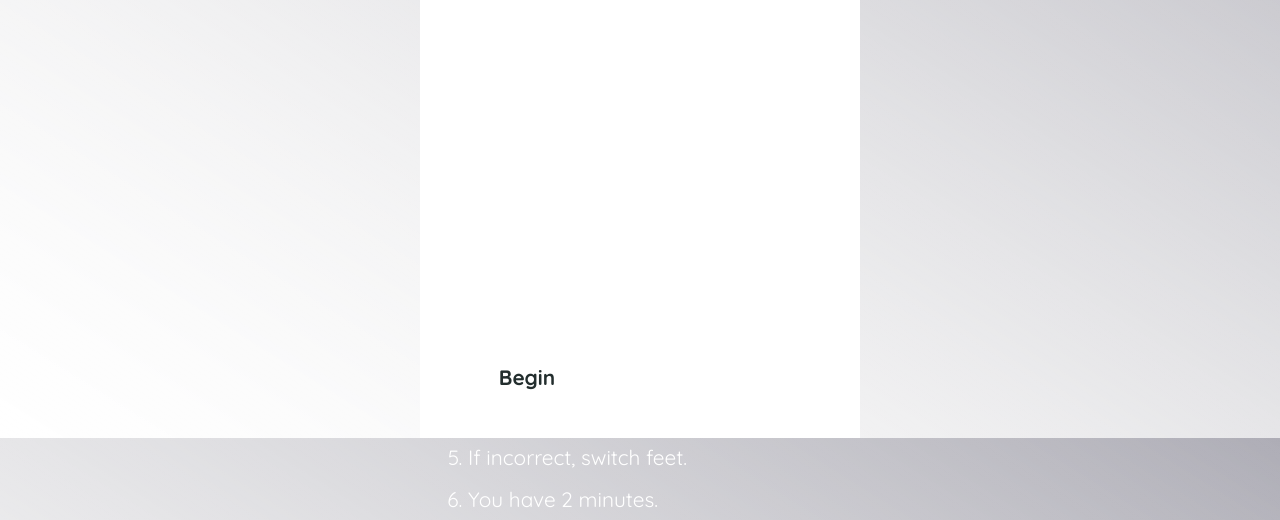
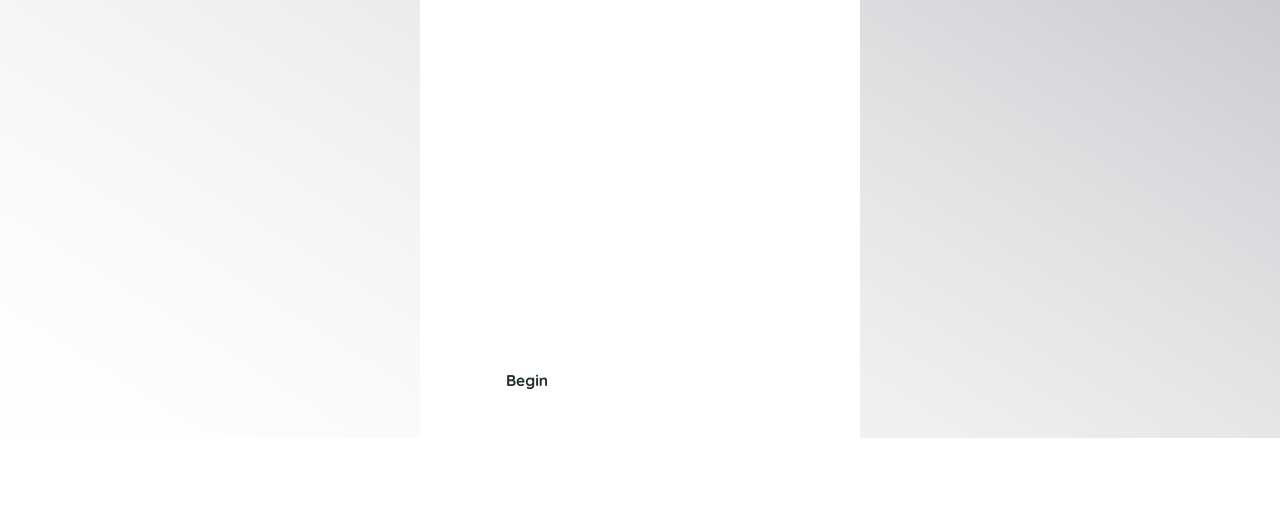
Before and after one commit to dmoniker/balance-trivia, a plain HTML site: page game-tandem.html in a window 1280 px wide. Shown: the part 362-882 px from the top of the page. After the commit the page ends 800 px from the top, so only its background shows below. Drawn offline with Linux system fonts and the light colour scheme.

Commit message:
smaller base font

```diff
--- a/style.css
+++ b/style.css
@@ -4,6 +4,10 @@
   html {
     font: -apple-system-body;
   }
+}
+
+html {
+  font-size: 12px; /* Adjust this value to fine-tune text size */
 }
 
 /* Style for the overlay */
```
